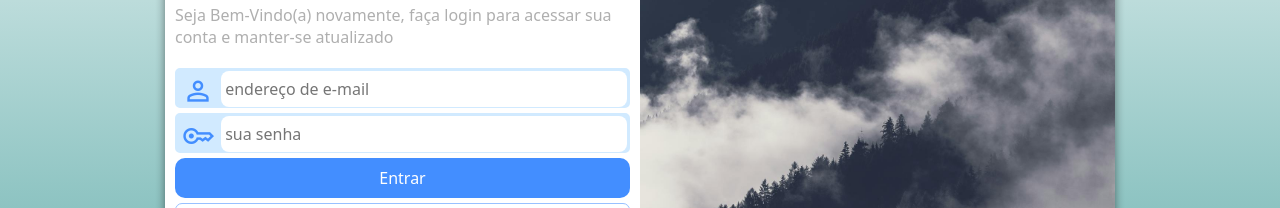
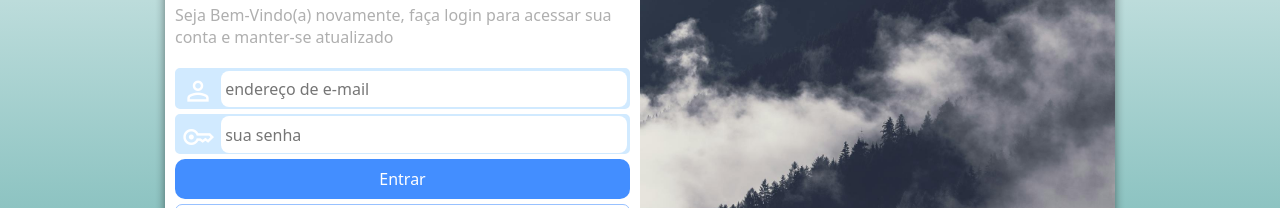
Before and after one commit to Eynng/projeto-login, a plain HTML site: page index.html in a window 1280 px wide. Shown: the part 294-502 px from the top of the page. Drawn offline with nearby package versions, Linux system fonts and the light colour scheme.

Commit message:
Update style.css

```diff
--- a/estilos/style.css
+++ b/estilos/style.css
@@ -80,13 +80,13 @@ div.campo {
   border: 2px solid rgb(209, 234, 255);
   display: block;
   width: 100%;
-  height: 40px;
+  height: 40.5px;
   border-radius: 5px;
   margin: 5px 0px;
 }
 
 div.campo > span {
-  color: rgb(67, 142, 255);
+  color: rgb(255, 255, 255);
   /*background-color: black;*/
   font-size: 2em;
   width: 40px;
```
